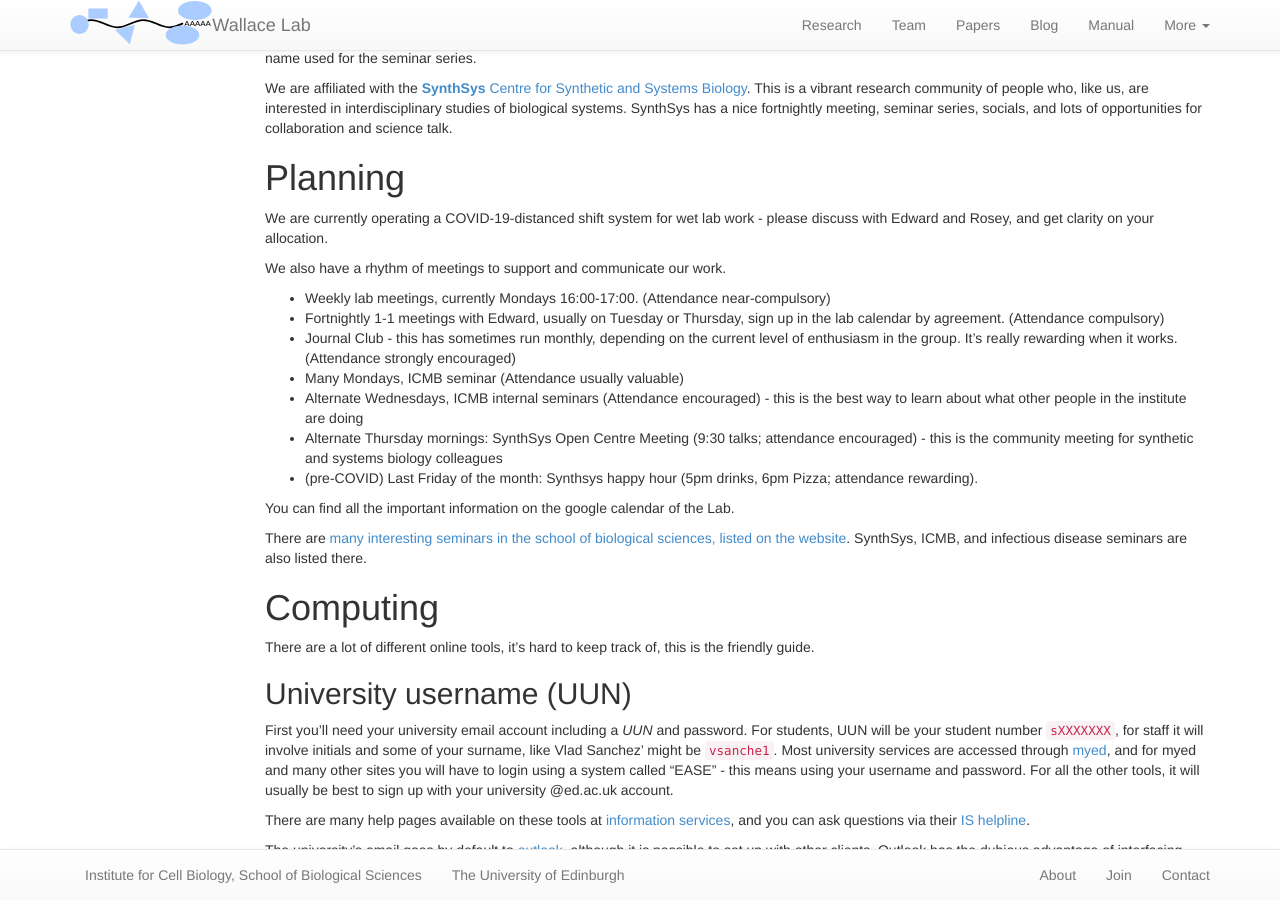
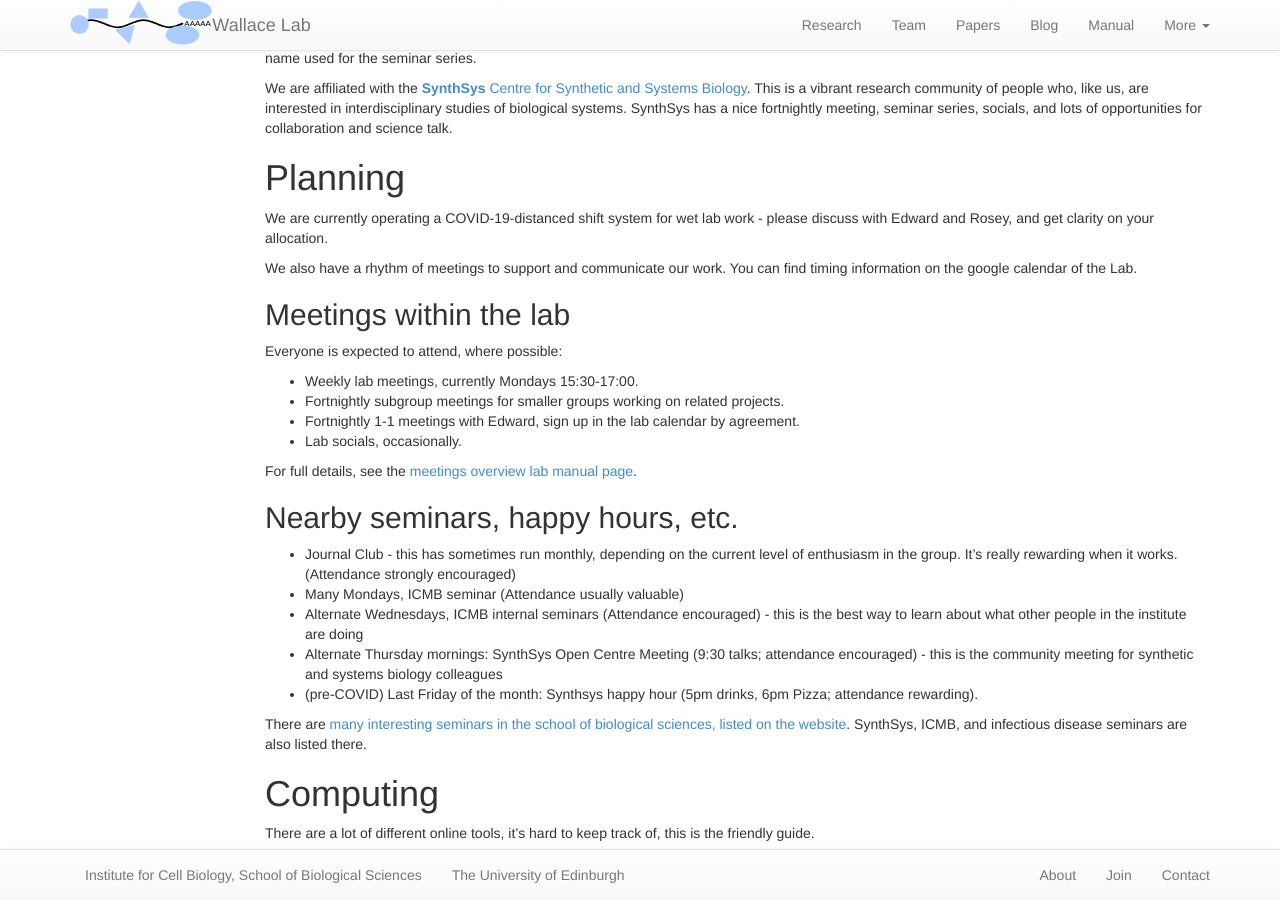
Before and after one commit to swinterbourne/ewallace.github.io, a Jekyll site: the page built from manual/_posts/2020-09-07-newstart.md, in a window 1280 px wide and 900 px high, scrolled down 993 px. Built offline with Jekyll 4.4.1, drawn with Linux system fonts in a browser that asks for light colours; nearby versions of some CDN libraries.

Commit message:
meetings link in newstart, fixed other links

```diff
--- a/manual/_posts/2020-09-07-newstart.md
+++ b/manual/_posts/2020-09-07-newstart.md
@@ -66,16 +66,27 @@ We are affiliated with the [**SynthSys** Centre for Synthetic and Systems Biolog
 We are currently operating a COVID-19-distanced shift system for wet lab work - please discuss with Edward and Rosey, and get clarity on your allocation.
 
 We also have a rhythm of meetings to support and communicate our work.
+You can find timing information on the google calendar of the Lab.
 
-* Weekly lab meetings, currently Mondays 16:00-17:00. (Attendance near-compulsory)
-* Fortnightly 1-1 meetings with Edward, usually on Tuesday or Thursday, sign up in the lab calendar by agreement. (Attendance compulsory)
+## Meetings within the lab
+
+Everyone is expected to attend, where possible:
+
+* Weekly lab meetings, currently Mondays 15:30-17:00.
+* Fortnightly subgroup meetings for smaller groups working on related projects.
+* Fortnightly 1-1 meetings with Edward, sign up in the lab calendar by agreement.
+* Lab socials, occasionally.
+
+For full details, see the [meetings overview lab manual page](meetings-overview).
+
+
+## Nearby seminars, happy hours, etc.
+
 * Journal Club - this has sometimes run monthly, depending on the current level of enthusiasm in the group. It's really rewarding when it works. (Attendance strongly encouraged)
 * Many Mondays, ICMB seminar (Attendance usually valuable)
 * Alternate Wednesdays, ICMB internal seminars (Attendance encouraged) - this is the best way to learn about what other people in the institute are doing
 * Alternate Thursday mornings: SynthSys Open Centre Meeting (9:30 talks; attendance encouraged) - this is the community meeting for synthetic and systems biology colleagues
 * (pre-COVID) Last Friday of the month: Synthsys happy hour (5pm drinks, 6pm Pizza; attendance rewarding).
-
-You can find all the important information on the google calendar of the Lab.
 
 There are [many interesting seminars in the school of biological sciences, listed on the website](https://www.ed.ac.uk/biology/news-events/events-and-seminars). SynthSys, ICMB, and infectious disease seminars are also listed there.
 
--- a/manual/index.html
+++ b/manual/index.html
@@ -35,8 +35,8 @@ navorder: 5
 
 This is a living document that is now (January 2021) and forever under construction.
 
-If there's anything missing, inaccurate, outdated, outrageous, or unhelpful,
-please [file an issue on the github page](https://github.com/ewallace/ewallace.github.io/issues),
+If there's anything missing, inaccurate, outdated, outrageous, or unhelpful, please
+<a href="https://github.com/ewallace/ewallace.github.io/issues"> file an issue on the github page </a>,
 edit the file yourself and put in a pull request,
 and/or talk to Edward.
 
```
Also changed, not shown: manual/_posts/2021-01-07-meetings-overview.md (+4 -3 lines).
